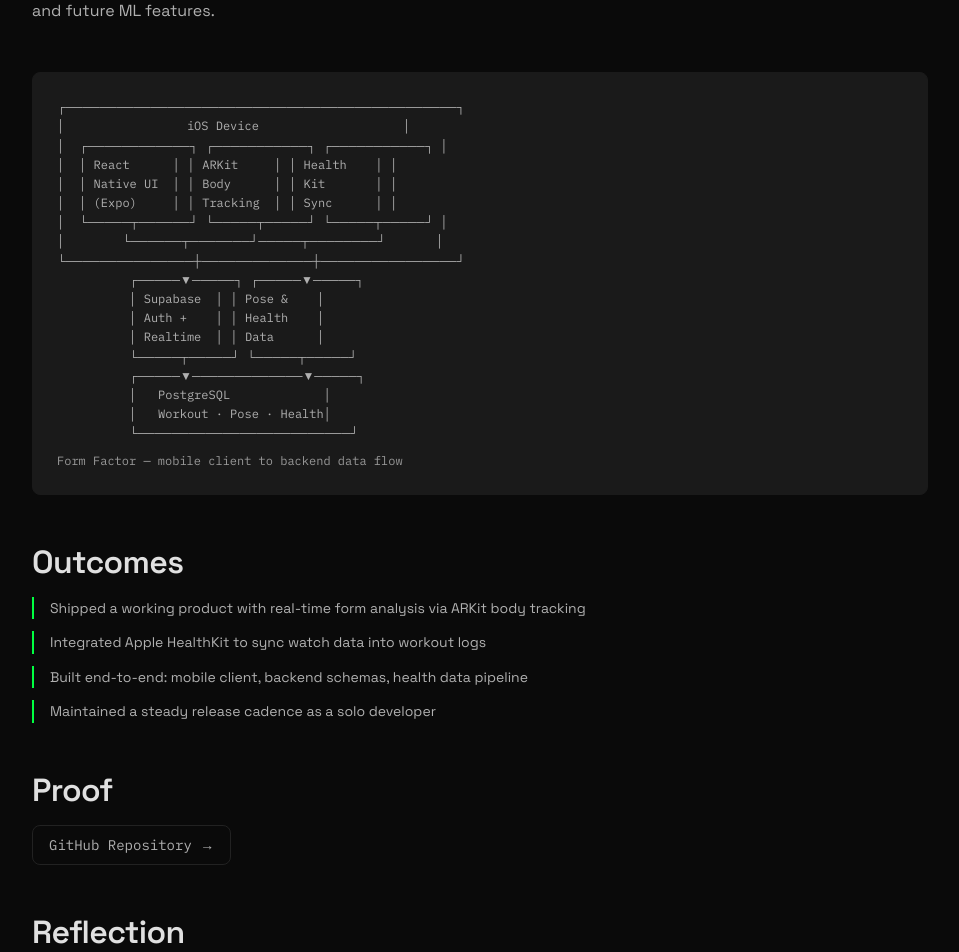
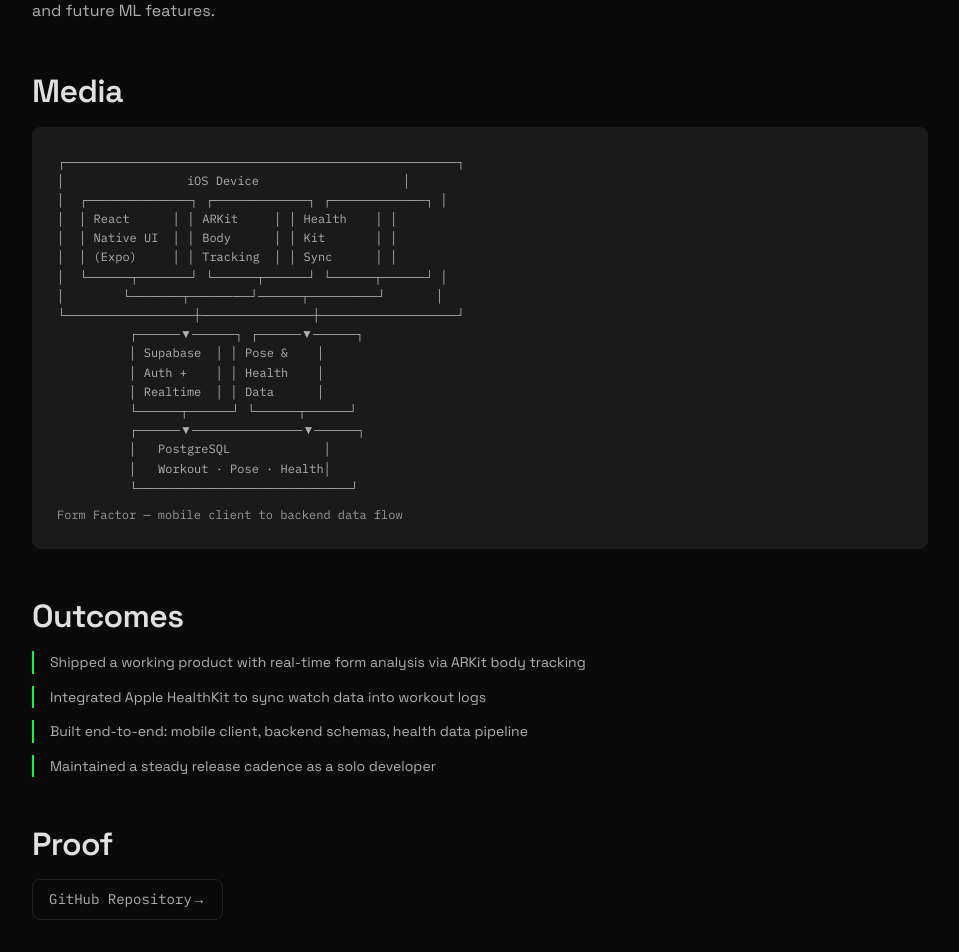
Before and after one commit to ThyDrSlen/slen-portfolio, a Next.js app: page /work/form-factor in a window 1280 px wide. Shown: the part 1140-2092 px from the top of the page, without its empty margins (160-1119 px from the left). Built offline with nearby package versions, Linux system fonts and the light colour scheme.

Commit message:
fix(a11y): add media heading, diagram aria links, descriptive proof text, guard empty proofLinks
Closes #131
Closes #148
Closes #149
Closes #150

```diff
--- a/src/app/work/[slug]/page.tsx
+++ b/src/app/work/[slug]/page.tsx
@@ -271,6 +271,7 @@ export default async function CaseStudyPage({
       {/* Media (optional) */}
       {cs.media && cs.media.length > 0 && (
         <section style={{ marginBottom: "var(--space-12)" }}>
+          <h2 style={{ marginBottom: "var(--space-4)" }}>Media</h2>
           {cs.media.map((m, i) => (
             <div
               key={i}
@@ -283,6 +284,7 @@ export default async function CaseStudyPage({
               }}
             >
               {m.type === "text-block" && m.content && (
+                <>
                   <p
                     className="mono"
                     style={{
@@ -293,19 +295,6 @@ export default async function CaseStudyPage({
                   >
                     {m.content}
                   </p>
-              )}
-              {m.type === "diagram" && m.content && (
-                <pre
-                  className="mono"
-                  style={{
-                    fontSize: "var(--text-xs)",
-                    color: "var(--color-text-secondary)",
-                    overflow: "auto",
-                  }}
-                >
-                  {m.content}
-                </pre>
-              )}
                   {m.caption && (
                     <p
                       className="mono"
@@ -317,6 +306,36 @@ export default async function CaseStudyPage({
                     >
                       {m.caption}
                     </p>
+                  )}
+                </>
+              )}
+              {m.type === "diagram" && m.content && (
+                <figure style={{ margin: 0 }}>
+                  <pre
+                    className="mono"
+                    aria-describedby={m.caption ? `diagram-caption-${i}` : undefined}
+                    style={{
+                      fontSize: "var(--text-xs)",
+                      color: "var(--color-text-secondary)",
+                      overflow: "auto",
+                    }}
+                  >
+                    {m.content}
+                  </pre>
+                  {m.caption && (
+                    <figcaption
+                      id={`diagram-caption-${i}`}
+                      className="mono"
+                      style={{
+                        fontSize: "var(--text-xs)",
+                        color: "var(--color-text-muted)",
+                        marginTop: "var(--space-2)",
+                      }}
+                    >
+                      {m.caption}
+                    </figcaption>
+                  )}
+                </figure>
               )}
             </div>
           ))}
@@ -355,6 +374,7 @@ export default async function CaseStudyPage({
       </section>
 
       {/* Proof Links */}
+      {cs.proofLinks && cs.proofLinks.length > 0 && (
         <section
           data-testid="case-study-proof-links"
           style={{ marginBottom: "var(--space-12)" }}
@@ -373,6 +393,7 @@ export default async function CaseStudyPage({
                 href={link.url}
                 target="_blank"
                 rel="noopener noreferrer"
+                aria-label={`View proof: ${link.label}`}
                 style={{
                   display: "inline-flex",
                   padding: "var(--space-2) var(--space-4)",
@@ -386,11 +407,12 @@ export default async function CaseStudyPage({
                     "border-color var(--duration-fast) var(--easing)",
                 }}
               >
-              {link.label} &rarr;
+                {link.label} <span aria-hidden="true">&rarr;</span>
               </a>
             ))}
           </div>
         </section>
+      )}
 
       {/* Reflection */}
       <section style={{ marginBottom: "var(--space-12)" }}>
```
Lines whose indentation alone changed are shown as unchanged.
